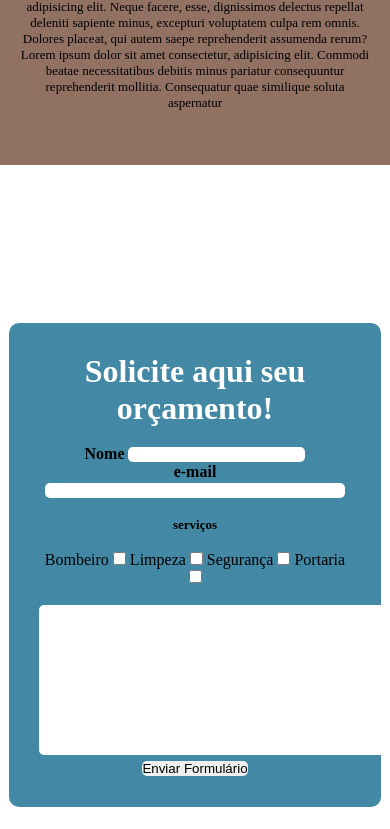
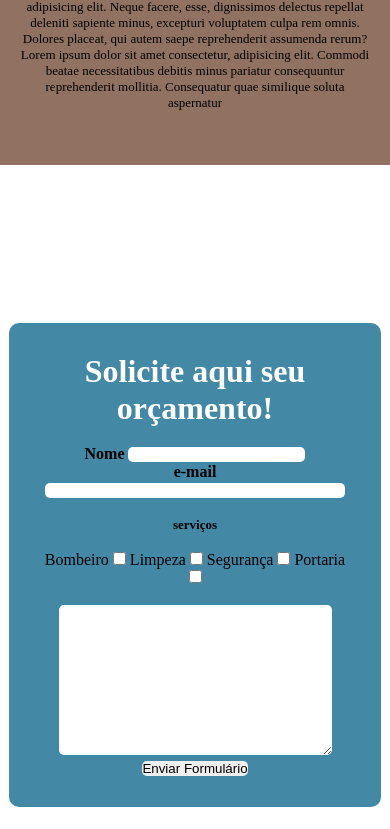
Before and after one commit to andrealonsobr/Demontie_solucoes, a plain HTML site: page index.html in a window 390 px wide. Shown: the part 1402-2231 px from the top of the page. Drawn offline with Linux system fonts and the light colour scheme.

Commit message:
Update index.html

```diff
--- a/index.html
+++ b/index.html
@@ -155,7 +155,7 @@ main{justify-content: center;}
         h1#form{color: white;font-size: 2em;}
         input#name,#email{border-radius: 5px;text-align: center;width: 300px;}
         input{border-radius: 5px;text-align: center;}
-        textarea{border-radius: 5px;text-align: center;align-items: center;text-align: center;}
+        textarea{border-radius: 5px;text-align: center;align-items: center;text-align: center;width: 70vw;}
 
 }
     </style>
```
